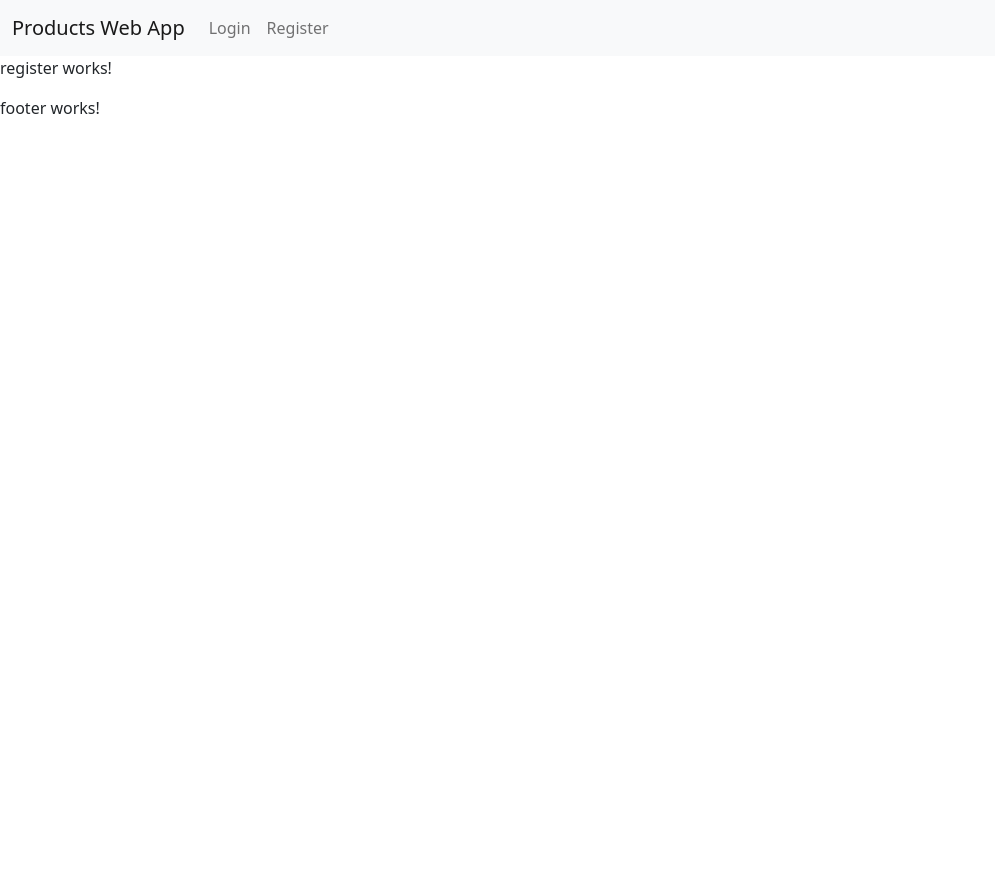
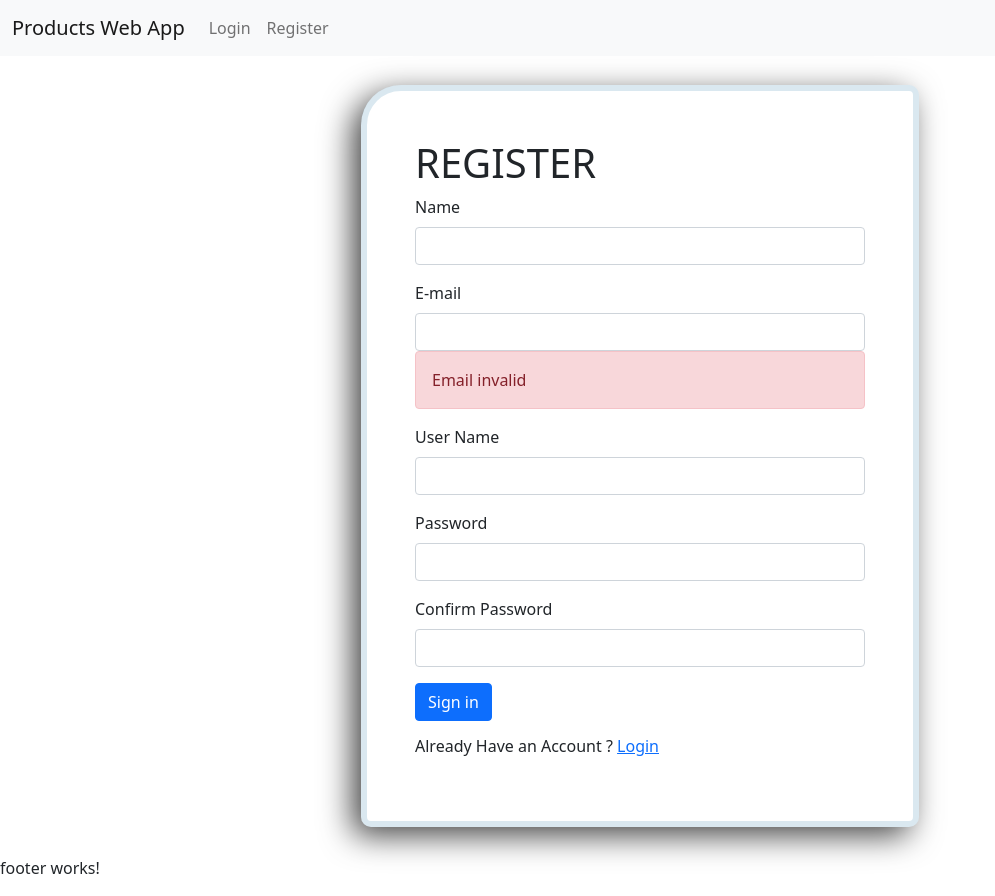
Before and after one commit to abanoubsamir-28/simple-store---Angular, an Angular app: page /register in a window 1280 px wide. Shown: the whole page, without its empty margins (0-995 px from the left). Before the commit the page ends 800 px from the top, so only its background shows below. Built offline with nearby package versions, Linux system fonts and the light colour scheme.

Commit message:
edit register form

```diff
--- a/src/app/register/register.component.css
+++ b/src/app/register/register.component.css
@@ -0,0 +1,11 @@
+.register {
+  height: 100vh;
+}
+form {
+  border: 6px solid rgba(28,110,164,0.16);
+  border-radius: 40px 10px 10px 10px;
+  box-shadow: -9px 9px 32px -1px rgba(0,0,0,0.75);
+}
+a {
+  cursor: pointer;
+}
--- a/src/app/register/register.component.html
+++ b/src/app/register/register.component.html
@@ -1 +1,75 @@
-<p>register works!</p>
+<div class=" register container py-5 d-flex justify-content-center align-items-center">
+  <form class="w-50 p-5" [formGroup]="registerForm" (ngSubmit)="submitRegister()">
+    <h2 class="fs-1 text-uppercase">Register</h2>
+
+
+
+    <div class="mb-3">
+      <label for="exampleInputEmail1" class="form-label">Name</label>
+      <input type="text" class="form-control" id="exampleInputEmail1" aria-describedby="emailHelp"
+        formControlName="name">
+      <div class="alert alert-danger" role="alert"
+        *ngIf="registerForm.controls.name.touched && registerForm.controls.name.errors?.required">
+        Name is Required
+      </div>
+    </div>
+
+
+
+
+
+    <div class="mb-3">
+      <label for="exampleInputPassword1" class="form-label">E-mail</label>
+      <input type="email" class="form-control" id="exampleInputPassword1" formControlName="email">
+      <div class="alert alert-danger" role="alert"
+        *ngIf="registerForm.controls.email.touched && registerForm.controls.email.errors?.required">
+        Email is Required
+      </div>
+      <div class="alert alert-danger" role="alert"
+        *ngIf="registerForm.controls.email.value!=0 && registerForm.controls.email.status=='INVALID'">
+        Email invalid
+      </div>
+    </div>
+
+
+
+
+
+    <div class="mb-3">
+      <label for="exampleInputPassword1" class="form-label">User Name</label>
+      <input type="text" class="form-control" id="exampleInputPassword1" formControlName="username">
+      <div class="alert alert-danger" role="alert"
+        *ngIf="registerForm.controls.username.touched && registerForm.controls.username.errors?.required">
+        User Name is Required
+      </div>
+      <div class="alert alert-danger" role="alert"
+        *ngIf="registerForm.controls.username.touched && registerForm.controls.username.status=='INVALID'">
+        User Name shouldn't have no spaces
+      </div>
+    </div>
+
+
+
+
+    <div class="mb-3">
+      <label for="exampleInputPassword1" class="form-label">Password</label>
+      <input type="password" class="form-control" id="exampleInputPassword1" formControlName="password">
+    </div>
+
+
+
+
+    <div class="mb-3">
+      <label for="exampleInputPassword1" class="form-label">Confirm Password</label>
+      <input type="password" class="form-control" id="exampleInputPassword1" formControlName="confirmPassword">
+    </div>
+
+
+    <button type="submit" class="btn btn-primary">
+      Sign in
+    </button>
+    <h6 class="my-3">Already Have an Account ?
+      <a class="link-primary" (click)="toLogin()">Login</a>
+    </h6>
+  </form>
+</div>
--- a/src/app/register/register.component.ts
+++ b/src/app/register/register.component.ts
@@ -1,4 +1,6 @@
+import { Router } from '@angular/router';
 import { Component, OnInit } from '@angular/core';
+import { FormBuilder, FormGroup, Validators } from '@angular/forms';
 
 @Component({
   selector: 'app-register',
@@ -6,10 +8,23 @@ import { Component, OnInit } from '@angular/core';
   styleUrls: ['./register.component.css']
 })
 export class RegisterComponent implements OnInit {
+  registerForm !: FormGroup ;
+  constructor(private router: Router , private fb : FormBuilder) { }
 
-  constructor() { }
-
+  toLogin() {
+    this.router.navigate(['login']);
+  }
+  submitRegister() {
+    console.log(this.registerForm.controls.username)
+  }
   ngOnInit(): void {
+    this.registerForm = this.fb.group({
+      name : [null,[Validators.required]] ,
+      email :[null,[Validators.required , Validators.email]] ,
+      username:[null,[Validators.required , Validators.pattern('/^\S*$/')]] ,
+      password:[null,[Validators.required , Validators.pattern('^(?=.*\d)(?=.*[a-z])(?=.*[A-Z])(?=.*[a-zA-Z]).{8,}$')]] ,
+      confirmPassword:[null,[Validators.required]]
+    })
   }
 
 }
```
